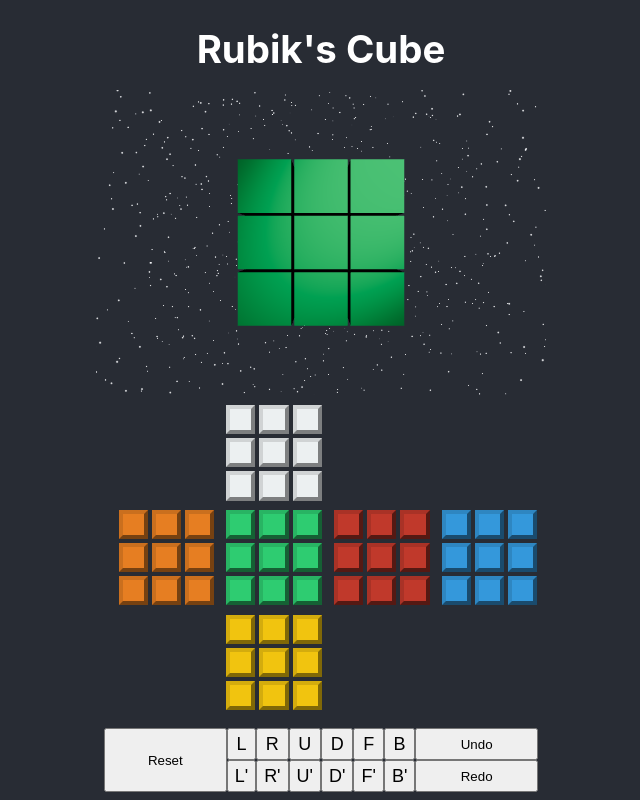
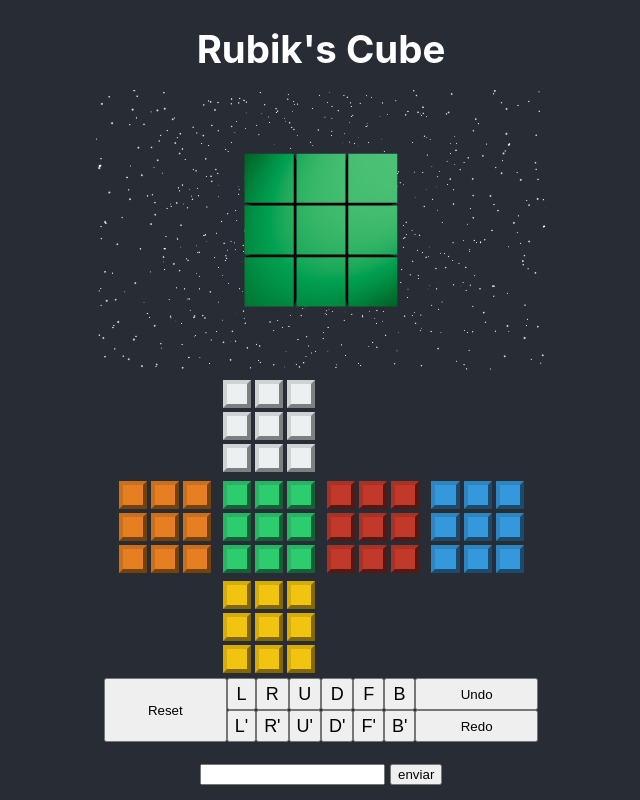
Before and after one commit to ufjf-getsi/RubikCubeJS, a React (Create React App) app: page / in a window 1280 px wide. Shown: the whole page, without its empty margins (319-959 px from the left). Built offline with nearby package versions, Linux system fonts and the light colour scheme.

Commit message:
Adiciona campo para selecionar sala

```diff
--- a/src/App.css
+++ b/src/App.css
@@ -5,7 +5,7 @@
   height: 100vh;
   aspect-ratio: 9/16;
   display: grid;
-  grid-template-rows: 10% 1fr 1fr 10%;
+  grid-template-rows: 10% 1fr 1fr 10% 5%;
   grid-template-columns: 1fr;
   grid-row-gap: 10px;
   font-size: larger;
--- a/src/App.js
+++ b/src/App.js
@@ -119,6 +119,9 @@
         {undo}
         {redo}
       </div>
+      <div className="chat">
+        <input type="text" /> <button> enviar </button>
+      </div>
     </div>
   );
 }
```
